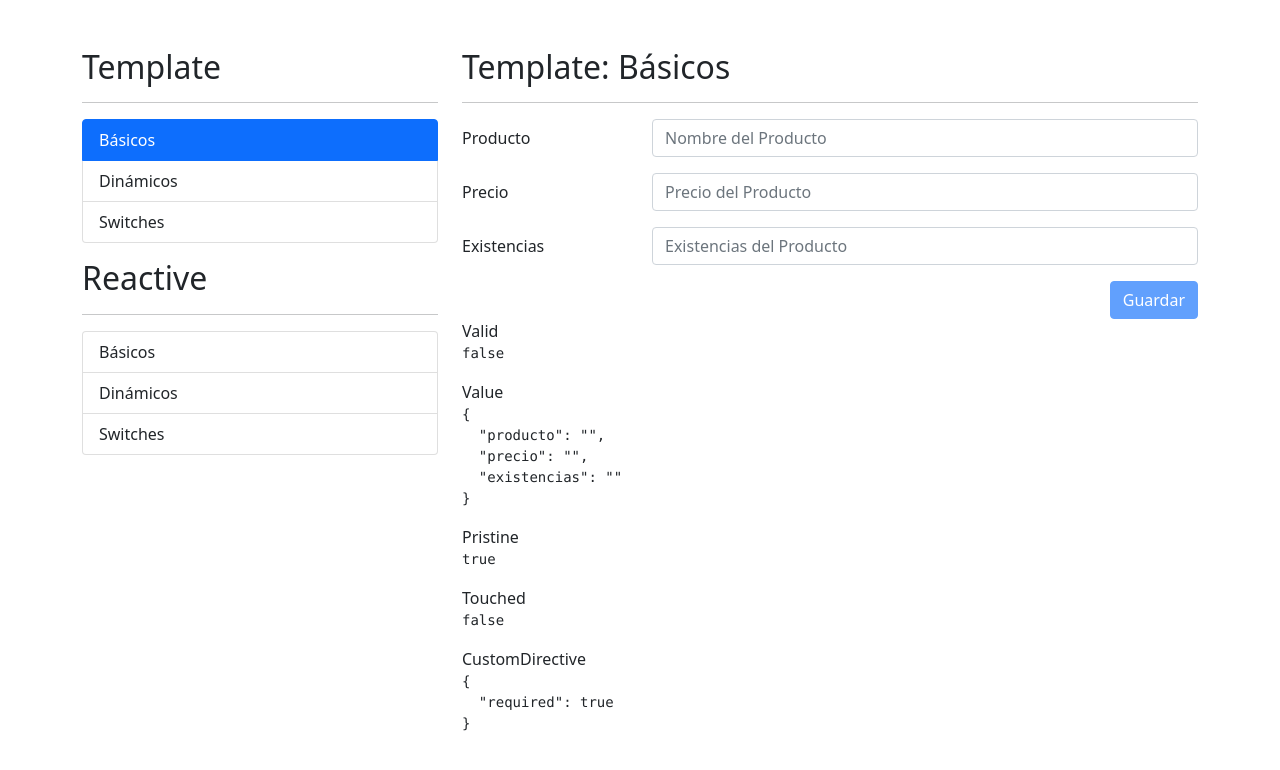
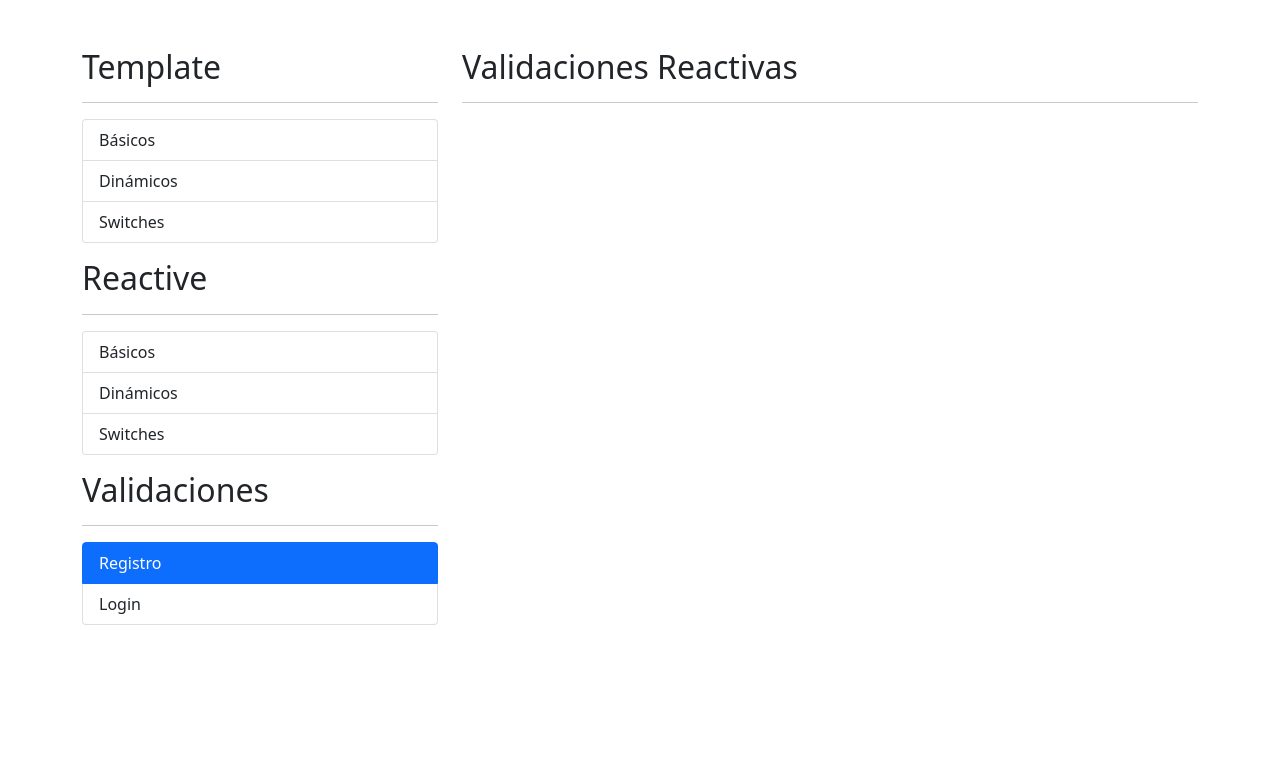
Before and after one commit to soRodriguezz/formularios-app-angular, an Angular app: page /auth/registro in a window 1280 px wide. Before the commit this address led to /template/basicos. Shown: the top 770 px of the page. Built offline with nearby package versions, Linux system fonts and the light colour scheme.

Commit message:
create component registro y login

```diff
--- a/src/app/app-routing.module.ts
+++ b/src/app/app-routing.module.ts
@@ -9,6 +9,10 @@
   {
     path: 'reactive',
     loadChildren: () => import('./reactive/reactive.module').then((module) => module.ReactiveModule)
+  },
+  {
+    path: 'auth',
+    loadChildren: () => import('./auth/auth.module').then((module) => module.AuthModule)
   },
   {
     path: '**',
--- /dev/null
+++ b/src/app/auth/pages/login/login.component.html
@@ -0,0 +1 @@
+<p>login works!</p>
--- /dev/null
+++ b/src/app/auth/pages/login/login.component.ts
@@ -0,0 +1,16 @@
+import { Component, OnInit } from '@angular/core';
+
+@Component({
+  selector: 'app-login',
+  templateUrl: './login.component.html',
+  styles: [
+  ]
+})
+export class LoginComponent implements OnInit {
+
+  constructor() { }
+
+  ngOnInit(): void {
+  }
+
+}
--- /dev/null
+++ b/src/app/auth/pages/registro/registro.component.html
@@ -0,0 +1,10 @@
+<h2>Validaciones Reactivas</h2>
+<hr>
+
+<div class="row">
+    <div class="col">
+        <form>
+
+        </form>
+    </div>
+</div>
--- /dev/null
+++ b/src/app/auth/pages/registro/registro.component.ts
@@ -0,0 +1,16 @@
+import { Component, OnInit } from '@angular/core';
+
+@Component({
+  selector: 'app-registro',
+  templateUrl: './registro.component.html',
+  styles: [
+  ]
+})
+export class RegistroComponent implements OnInit {
+
+  constructor() { }
+
+  ngOnInit(): void {
+  }
+
+}
--- a/src/app/shared/sidemenu/sidemenu.component.html
+++ b/src/app/shared/sidemenu/sidemenu.component.html
@@ -24,3 +24,16 @@
         {{ item.texto }}
     </li>
 </ul>
+
+<h2 class="mt-3">Validaciones</h2>
+<hr>
+
+<ul class="list-group">
+    <li class="list-group-item"
+        [routerLink]="[item.ruta]"
+        routerLinkActive="active"
+        *ngFor="let item of authMenu"
+    >
+        {{ item.texto }}
+    </li>
+</ul>
--- a/src/app/shared/sidemenu/sidemenu.component.ts
+++ b/src/app/shared/sidemenu/sidemenu.component.ts
@@ -46,4 +46,15 @@
       ruta: './reactive/switches',
     },
   ];
+
+  authMenu: MenuItem[] = [
+    {
+      texto: 'Registro',
+      ruta: './auth/registro',
+    },
+    {
+      texto: 'Login',
+      ruta: './auth/login',
+    },
+  ];
 }
```
Also changed, not shown: src/app/auth/auth-routing.module.ts (added, +22 -0 lines), src/app/auth/auth.module.ts (added, +16 -0 lines).
